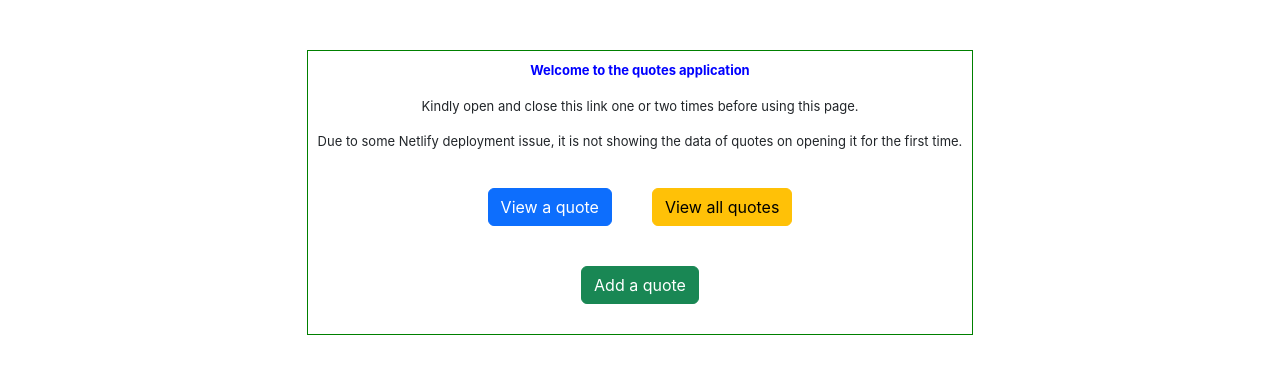
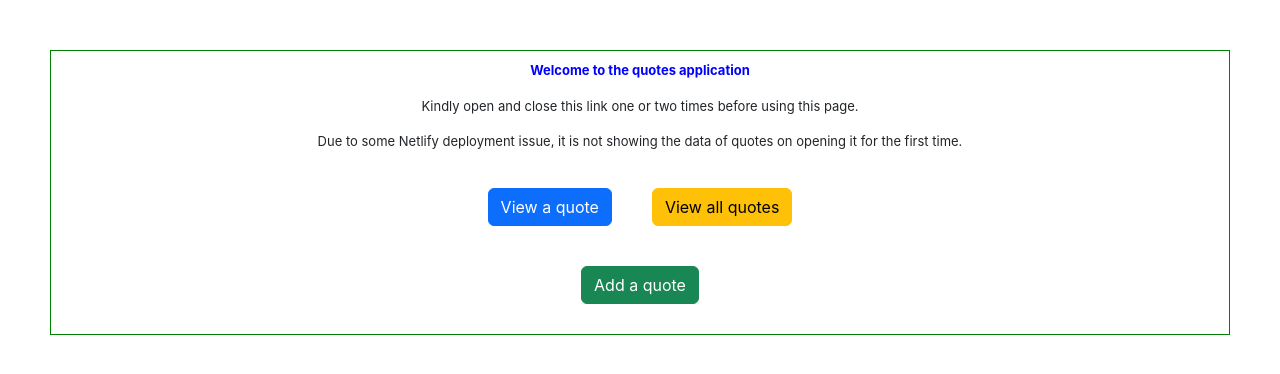
Before and after one commit to SkMdSufiyan/Day35DeployTaskFrontend, a React (Create React App) app: page / in a window 1280 px wide. Shown: the top 374 px of the page. Built offline with nearby package versions, Linux system fonts and the light colour scheme; the HTML template or start-up script is replaced by a standard one.

Commit message:
Update App.css

```diff
--- a/src/App.css
+++ b/src/App.css
@@ -22,7 +22,7 @@
 
 .quote-form-div{
   border: 1px solid green;
-  display: inline-block;
+
   padding: 10px;
   font-size: small;
   text-align: center;
```
